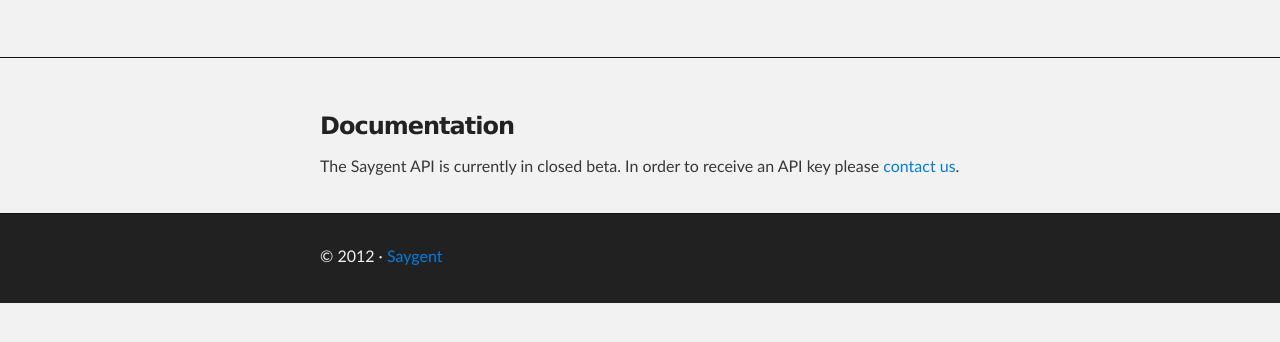
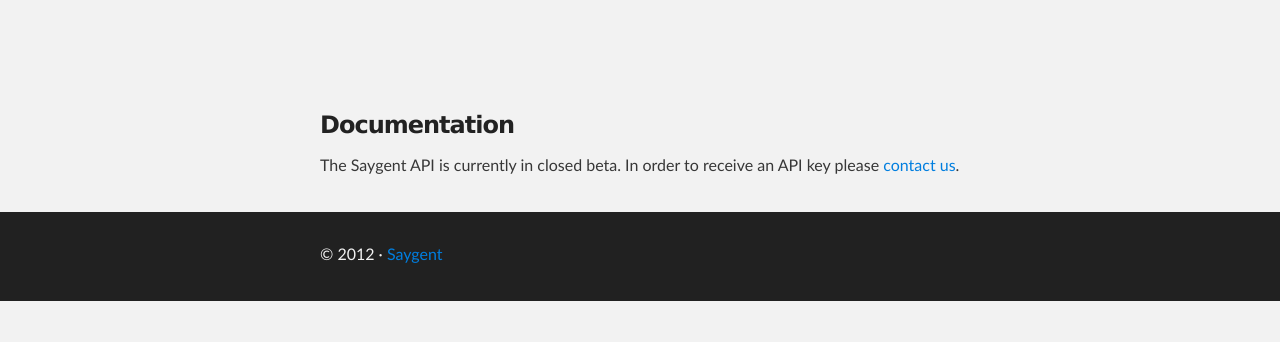
Before and after one commit to Sayhired/saygent-api.github.com, a plain HTML site: page index.html in a window 1280 px wide. Shown: the part 116-458 px from the top of the page. Drawn offline with Linux system fonts and the light colour scheme.

Commit message:
Update stylesheets/stylesheet.css

```diff
--- a/stylesheets/stylesheet.css
+++ b/stylesheets/stylesheet.css
@@ -353,8 +353,6 @@ Full-Width Styles
 
 #main_content_wrap {
   background: #f2f2f2;
-  border-top: 1px solid #111;
-  border-bottom: 1px solid #111;
 }
 
 #main_content {
```
